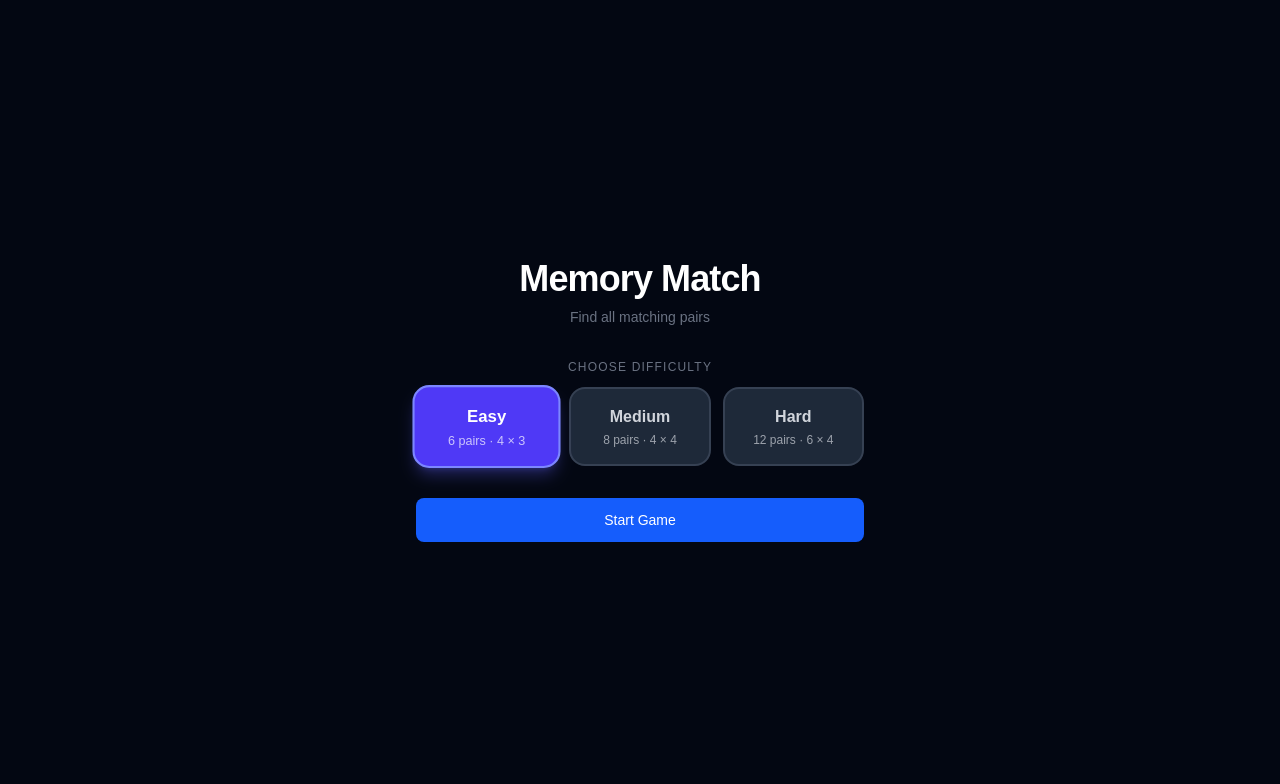
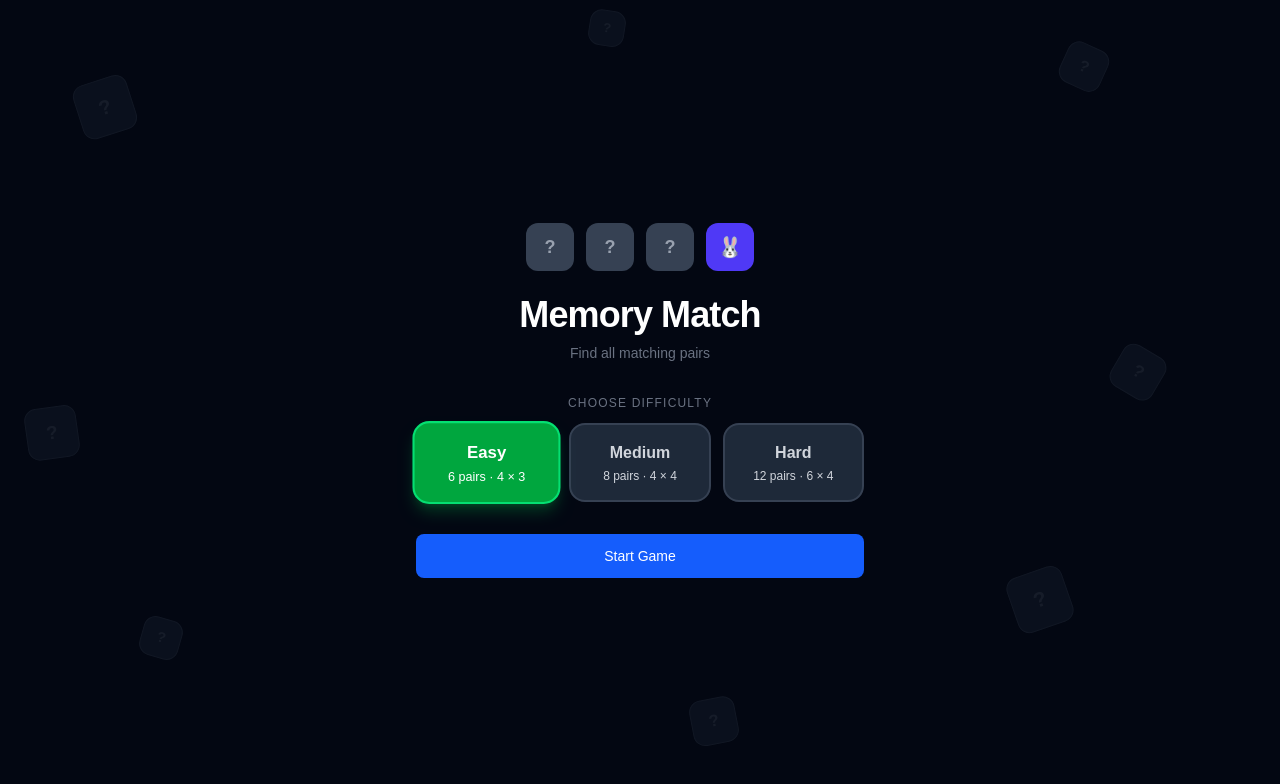
Before and after one commit to yusufwdn/memory-match, a Next.js app: page / in a window 1280 px wide. Shown: the top 784 px of the page. Built offline with nearby package versions, Linux system fonts and the light colour scheme.

Commit message:
feat: lobby animations — floating cards background and flip preview row

```diff
--- a/src/components/game/LobbyScreen.tsx
+++ b/src/components/game/LobbyScreen.tsx
@@ -1,6 +1,6 @@
 "use client";
 
-import { useState } from "react";
+import { useState, useEffect } from "react";
 import { motion } from "framer-motion";
 import Button from "@/components/ui/Button";
 import type { Difficulty, GameScore } from "@/types/game";
@@ -15,51 +15,195 @@ type LobbyScreenProps = {
   onStart: (difficulty: Difficulty) => void;
 };
 
+const DIFFICULTY_DETAIL: Record<
+  Difficulty,
+  { borderColor: string; color: string; description: string; shadowColor: string }
+> = {
+  easy:   { color: "bg-green-600",  borderColor: "border-green-400",  description: "6 pairs · 4 × 3",  shadowColor: "shadow-green-600/30" },
+  medium: { color: "bg-yellow-600", borderColor: "border-yellow-400", description: "8 pairs · 4 × 4",  shadowColor: "shadow-yellow-600/30" },
+  hard:   { color: "bg-red-600",    borderColor: "border-red-400",    description: "12 pairs · 6 × 4", shadowColor: "shadow-red-600/30" },
+};
+
+// ─── Flip preview ──────────────────────────────────────────────────────────────
+
+// Symbols shown in the flip preview row above the title
+const PREVIEW_SYMBOLS = ["🐶", "🐱", "🐻", "🐰"];
+
 /**
- * Short descriptors shown on each difficulty card.
- * Display copy lives here, not in constants — it is not used by game logic.
+ * Four face-down cards that flip one at a time in a loop, hinting at the
+ * gameplay mechanic. Uses setTimeout cycling so the stagger persists on repeat.
+ * The component is purely decorative — aria-hidden from screen readers.
  */
-const DIFFICULTY_DETAIL: Record<Difficulty, string> = {
-  easy:   "6 pairs · 4 × 3",
-  medium: "8 pairs · 4 × 4",
-  hard:   "12 pairs · 6 × 4",
+function FlipPreview() {
+  // Which card is currently face-up. null means all are face-down.
+  const [activeIndex, setActiveIndex] = useState<number | null>(null);
+
+  useEffect(() => {
+    let current = 0;
+    const timers: ReturnType<typeof setTimeout>[] = [];
+
+    function cycle() {
+      setActiveIndex(current);
+
+      // Flip back after 1 second
+      const t1 = setTimeout(() => {
+        setActiveIndex(null);
+
+        // Short pause, then advance to the next card
+        const t2 = setTimeout(() => {
+          current = (current + 1) % PREVIEW_SYMBOLS.length;
+          cycle();
+        }, 350);
+        timers.push(t2);
+      }, 1000);
+      timers.push(t1);
+    }
+
+    // Small initial delay before starting so the lobby entrance finishes first
+    const t0 = setTimeout(cycle, 700);
+    timers.push(t0);
+
+    return () => timers.forEach(clearTimeout);
+  }, []);
+
+  return (
+    <div className="flex gap-3" aria-hidden="true">
+      {PREVIEW_SYMBOLS.map((symbol, i) => {
+        const isFlipped = activeIndex === i;
+
+        return (
+          <div key={i} style={{ perspective: "600px", width: 48, height: 48 }}>
+            <motion.div
+              className="relative w-full h-full"
+              animate={{ rotateY: isFlipped ? 180 : 0 }}
+              transition={{ type: "spring", stiffness: 280, damping: 22 }}
+              style={{ transformStyle: "preserve-3d" }}
+            >
+              {/* Back face */}
+              <div
+                className="absolute inset-0 rounded-xl bg-gray-700 text-gray-400 flex items-center justify-center font-bold text-lg"
+                style={{ backfaceVisibility: "hidden" }}
+              >
+                ?
+              </div>
+              {/* Front face */}
+              <div
+                className="absolute inset-0 rounded-xl bg-indigo-600 text-white flex items-center justify-center text-xl"
+                style={{ backfaceVisibility: "hidden", transform: "rotateY(180deg)" }}
+              >
+                {symbol}
+              </div>
+            </motion.div>
+          </div>
+        );
+      })}
+    </div>
+  );
+}
+
+// ─── Floating background cards ──────────────────────────────────────────────
+
+type FloatingCardConfig = {
+  left: string;
+  top: string;
+  size: number;
+  rotate: number;
+  duration: number;
+  delay: number;
 };
+
+// Fixed positions for 8 decorative cards scattered around the viewport.
+// Using fixed values (no Math.random) keeps this SSR-safe.
+const FLOATING_CARDS: FloatingCardConfig[] = [
+  { left: "6%",  top: "10%", size: 56, rotate: -18, duration: 6.0, delay: 0.0 },
+  { left: "83%", top: "7%",  size: 44, rotate:  22, duration: 7.2, delay: 0.8 },
+  { left: "2%",  top: "52%", size: 52, rotate: -10, duration: 5.5, delay: 1.6 },
+  { left: "87%", top: "45%", size: 48, rotate:  28, duration: 8.0, delay: 0.4 },
+  { left: "11%", top: "79%", size: 40, rotate:  13, duration: 6.8, delay: 2.0 },
+  { left: "79%", top: "73%", size: 58, rotate: -22, duration: 7.5, delay: 1.2 },
+  { left: "46%", top: "3%",  size: 36, rotate:   6, duration: 5.8, delay: 2.8 },
+  { left: "54%", top: "89%", size: 46, rotate: -14, duration: 9.0, delay: 0.6 },
+];
+
+/**
+ * A single semi-transparent floating "?" card that bobs up and down gently.
+ * pointer-events-none so it never interferes with clicks.
+ */
+function FloatingCard({ left, top, size, rotate, duration, delay }: FloatingCardConfig) {
+  return (
+    <motion.div
+      className="absolute pointer-events-none select-none"
+      style={{ left, top, width: size, height: size }}
+      animate={{ y: [0, -14, 0], rotate: [rotate, rotate + 3, rotate] }}
+      transition={{ duration, delay, repeat: Infinity, ease: "easeInOut" }}
+    >
+      <div
+        className="w-full h-full rounded-xl bg-gray-800 border border-gray-700 flex items-center justify-center font-bold text-gray-600"
+        style={{ opacity: 0.28, fontSize: size * 0.36 }}
+      >
+        ?
+      </div>
+    </motion.div>
+  );
+}
+
+// ─── LobbyScreen ───────────────────────────────────────────────────────────────
 
 /**
  * LobbyScreen is the entry point shown before any game starts and whenever
  * the player clicks "New Game" during play.
  *
- * The player picks a difficulty (one is always pre-selected from their last
- * session), then clicks Start Game. No game state is touched until Start is
- * pressed.
+ * Two animation layers sit behind the main content:
+ *  1. Floating background cards — 8 semi-transparent cards drifting slowly
+ *  2. Flip preview row — 4 mini cards that flip one by one in a loop
+ *
+ * The player picks a difficulty, then clicks Start Game.
+ * No game state is touched until Start is pressed.
  */
 export default function LobbyScreen({
   initialDifficulty,
   bestScores,
   onStart,
 }: LobbyScreenProps) {
-  // Local selection state — not committed to the game until Start is clicked.
   const [selected, setSelected] = useState<Difficulty>(initialDifficulty);
-
   const difficulties: Difficulty[] = ["easy", "medium", "hard"];
 
   return (
     <motion.div
-      className="flex flex-col items-center gap-8 w-full max-w-md"
-      initial={{ opacity: 0, y: 24 }}
-      animate={{ opacity: 1, y: 0 }}
-      exit={{ opacity: 0, y: -16 }}
-      transition={{ type: "spring", stiffness: 300, damping: 26 }}
+      // This wrapper covers the full viewport so background cards can spread out.
+      // The exit opacity animation propagates to fixed children, hiding them cleanly.
+      className="fixed inset-0 flex flex-col items-center justify-center p-4"
+      initial={{ opacity: 0 }}
+      animate={{ opacity: 1 }}
+      exit={{ opacity: 0 }}
+      transition={{ duration: 0.3 }}
     >
 
+      {/* ── Background floating cards ──────────────────────────────────────── */}
+      <div className="absolute inset-0 overflow-hidden pointer-events-none">
+        {FLOATING_CARDS.map((card, i) => (
+          <FloatingCard key={i} {...card} />
+        ))}
+      </div>
+
+      {/* ── Main content ──────────────────────────────────────────────────── */}
+      <motion.div
+        className="relative z-10 flex flex-col items-center gap-8 w-full max-w-md"
+        initial={{ y: 24 }}
+        animate={{ y: 0 }}
+        exit={{ y: -16 }}
+        transition={{ type: "spring", stiffness: 300, damping: 26, delay: 0.05 }}
+      >
+
+        {/* Flip preview — above the title */}
+        <FlipPreview />
+
         {/* Title */}
-      <div className="text-center">
+        <div className="text-center -mt-2">
           <h1 className="text-4xl font-extrabold tracking-tight text-white">
             Memory Match
           </h1>
-        <p className="text-sm text-gray-500 mt-2">
-          Find all matching pairs
-        </p>
+          <p className="text-sm text-gray-500 mt-2">Find all matching pairs</p>
         </div>
 
         {/* Difficulty selector */}
@@ -84,18 +228,17 @@ export default function LobbyScreen({
                     flex flex-col items-center gap-1
                     transition-all duration-150
                     ${isSelected
-                    ? "bg-indigo-600 border-2 border-indigo-400 text-white shadow-lg shadow-indigo-500/30 scale-105"
-                    : "bg-gray-800 border-2 border-gray-700 text-gray-300 hover:border-gray-500 hover:bg-gray-750"
+                      ? `${DIFFICULTY_DETAIL[d].color} border-2 ${DIFFICULTY_DETAIL[d].borderColor} text-white shadow-lg ${DIFFICULTY_DETAIL[d].shadowColor} scale-105`
+                      : "bg-gray-800 border-2 border-gray-700 text-gray-300 hover:border-gray-500"
                     }
                   `}
                 >
                   <span className="text-base font-extrabold">{config.label}</span>
-                <span className="text-xs opacity-70 leading-tight">
-                  {DIFFICULTY_DETAIL[d]}
+                  <span className="text-xs leading-tight">
+                    {DIFFICULTY_DETAIL[d].description}
                   </span>
-                {/* Best score for this difficulty — shown once a record exists */}
                   {best && (
-                  <span className={`text-xs font-semibold mt-1 ${isSelected ? "text-indigo-200" : "text-indigo-400"}`}>
+                    <span className={`text-xs font-semibold mt-1 ${isSelected ? "text-white" : "text-gray-400"}`}>
                       Best: {best.score.toLocaleString()}
                     </span>
                   )}
@@ -115,5 +258,6 @@ export default function LobbyScreen({
         </Button>
 
       </motion.div>
+    </motion.div>
   );
 }
```
Lines whose indentation alone changed are shown as unchanged.
